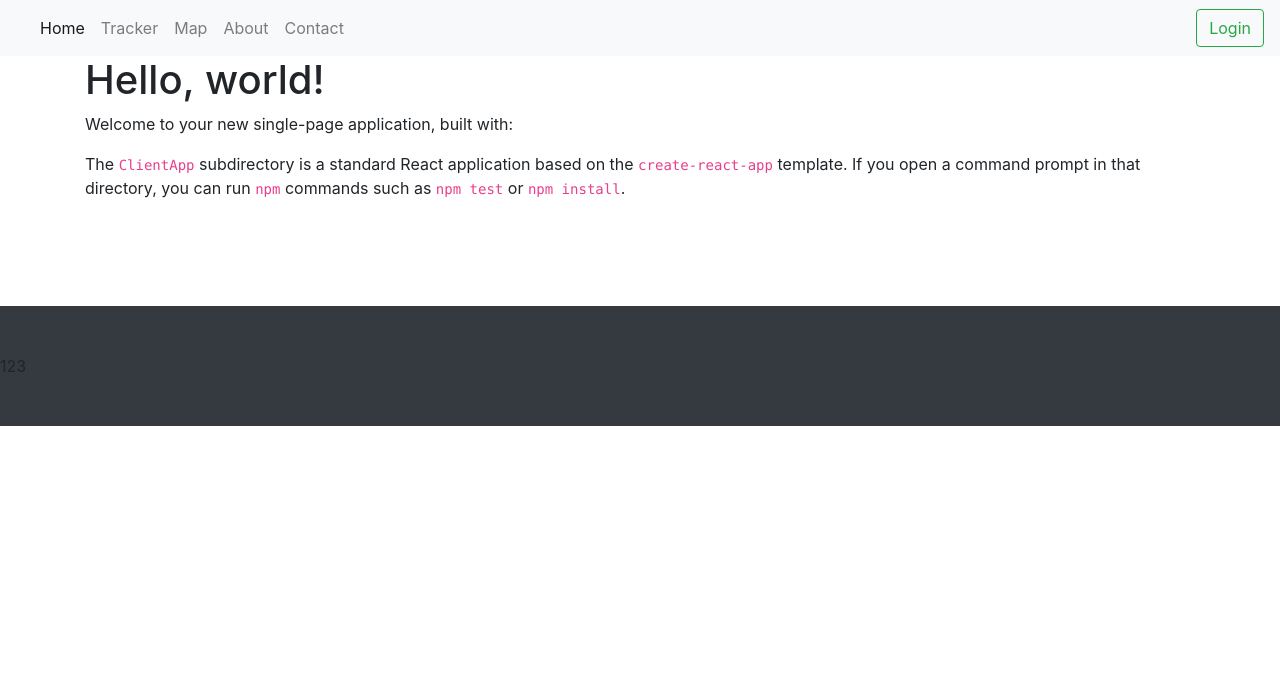
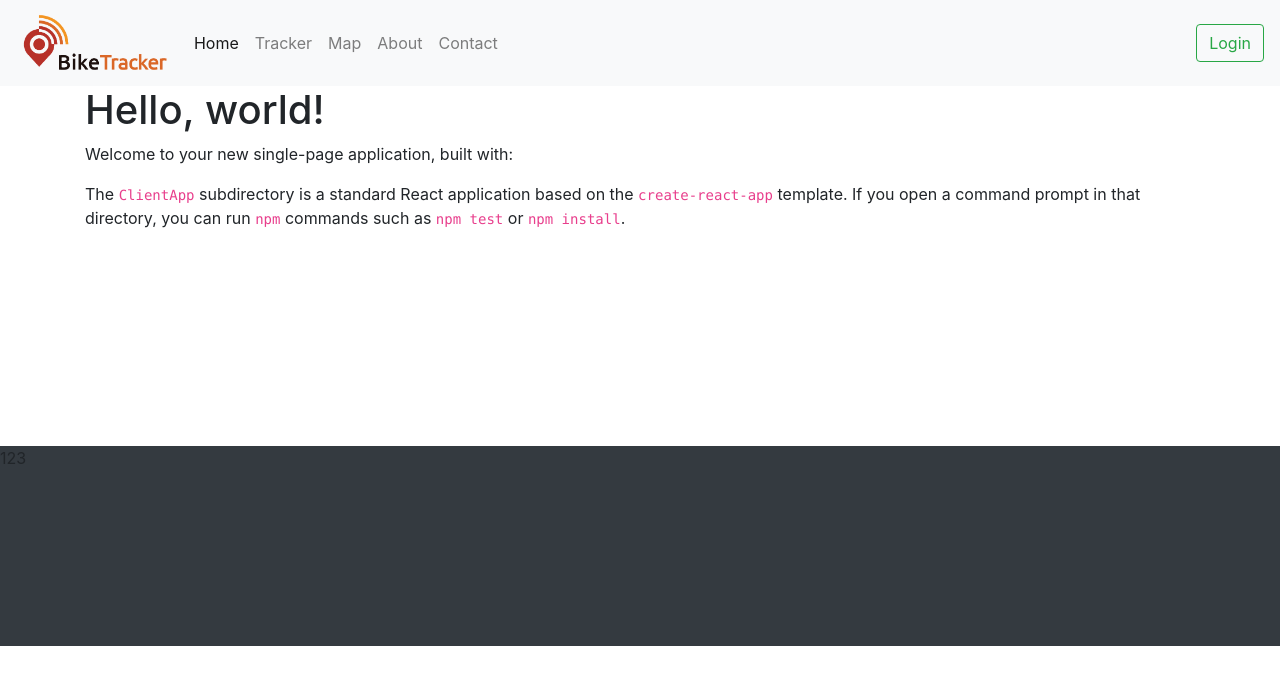
Before and after one commit to seb999/BTrackerR, a React (Create React App) app in the folder ClientApp/: page / in a window 1280 px wide. Shown: the top 684 px of the page. Built offline with nearby package versions, Linux system fonts and the light colour scheme.

Commit message:
from home

```diff
--- a/ClientApp/src/App.tsx
+++ b/ClientApp/src/App.tsx
@@ -69,6 +69,7 @@ class App extends React.Component<Props, State>{
   }
 
   logoutUser = () =>{
+    this.props.addUserId("");
     let url = "/api/Account/Logout/";
     axios.get(url).then(res =>{
         console.log("logout done!")
@@ -81,6 +82,7 @@ class App extends React.Component<Props, State>{
         userEmal : ""
       }
     })
+
   }
 
   redirectTo = (p : Page)=>{
@@ -104,18 +106,18 @@ class App extends React.Component<Props, State>{
   public render() {
     return (
       <BrowserRouter>
-      <div>
+      <div className="wrap">
+      {this.state.redirectTo != undefined && <Redirect to={this.state.redirectTo} />}
         <NavMenu user={this.state.user} redirectTo={this.redirectTo} />
         <div className="container">
           <Switch>
             <Route exact path='/' component={Home} />
-            <Route exact path='/Home' component={Home} />
-            <Route exact path='/login' render={props => <Login {...props} logUser={this.logUser} isLogged={this.state.isLogged} />} />
-            <Route exact path='/tracker' component={Tracker} render={props => <Tracker {...props} redirectTo={this.redirectTo} />} />
-            {this.state.redirectTo != undefined && <Redirect to={this.state.redirectTo} />}
+            <Route exact path='/Login' render={props => <Login {...props} logUser={this.logUser} isLogged={this.state.isLogged} />} />
+            <Route exact path='/Tracker' render={props => <Tracker {...props} redirectTo={this.redirectTo} />} />
+
           </Switch>
         </div>
-        <div id="push"></div>
+        <div id="push" className="push"></div>
         <Footer />
       </div>
       </BrowserRouter>
@@ -127,9 +129,8 @@ class App extends React.Component<Props, State>{
 const mapDispatchToProps = (dispatch:Dispatch) => {
   return {
     //we add this function to our props
-    addUserId: (userId:string) => {dispatch({type: 'ADD_USER_ID', userId : userId})}
+    addUserId: (userId:string) => {dispatch({type: 'SET_USER_ID', userId : userId})}
   }
 }
 
 export default connect(null ,mapDispatchToProps)(App);
-//export default (App);
--- a/ClientApp/src/components/Footer.tsx
+++ b/ClientApp/src/components/Footer.tsx
@@ -4,7 +4,7 @@ class Footer extends React.Component{
 
     render(){
         return(
-            <footer className="py-5 bg-dark">123</footer>
+            <footer className="bg-dark page-footer footer">123</footer>
         )
     }
 
--- a/ClientApp/src/components/Login.tsx
+++ b/ClientApp/src/components/Login.tsx
@@ -13,11 +13,14 @@ interface State {
 
 class Login extends React.Component<Props, State>{
     constructor(props: any) {
+
         super(props)
         this.state = {
              userLogin : "",
              userPassword: "",
              rememberMe:false};
+
+             console.log("Login page constructor")
       }
 
     handleChange = (e:any) => {
--- a/ClientApp/src/components/NavMenu.tsx
+++ b/ClientApp/src/components/NavMenu.tsx
@@ -1,6 +1,6 @@
 import * as React from 'react';
-import { NavLink } from 'react-router-dom'
-// import logo from '../images/Logo.png'
+import { NavLink, Redirect } from 'react-router-dom'
+import logo from '../images/Logo.png'
 import './NavMenu.css';
 import {Page} from '../class/Enums'
 
@@ -10,18 +10,33 @@ interface Props {
 }
 
 interface State {
+    login : boolean,
+    logout : boolean
 }
 
 class NavMenu extends React.Component<Props, State> {
     constructor(props: any){
         super(props);
+
+        this.state = {
+            login : false,
+            logout : false,
+
+        }
     }
 
    login = ()=> {
-       this.props.redirectTo(Page.Login);
+       this.setState({
+           login : true,
+           logout : false
+       })
    }
 
    logout = () =>{
+        this.setState({
+            login : false,
+            logout : true
+        })
        this.props.redirectTo(Page.Logout);
    }
 
@@ -30,7 +45,7 @@ class NavMenu extends React.Component<Props, State> {
 
         <nav className="navbar navbar-expand-lg navbar-light bg-light">
             <a className="navbar-brand" href="/">
-                {/* <img src={logo} className="logo" /> */}
+                <img src={logo} className="logo" />
                 </a>
             <button className="navbar-toggler" type="button" data-toggle="collapse" data-target="#navbarSupportedContent" aria-controls="navbarSupportedContent" aria-expanded="false" aria-label="Toggle navigation">
             <span className="navbar-toggler-icon"></span>
@@ -61,6 +76,9 @@ class NavMenu extends React.Component<Props, State> {
                     </li>
 
                 </ul>
+                {this.state.login && <Redirect to="/Login" />}
+                {this.state.logout && <Redirect to="/" />}
+
                 {!this.props.user.userEmal &&
                     <div className="my-0 my-lg-0 md-3">
                     <button className="btn btn-outline-success my-2 my-sm-0" onClick={this.login}>Login</button>
--- a/ClientApp/src/index.css
+++ b/ClientApp/src/index.css
@@ -2,18 +2,23 @@ body {
   margin: 0;
   padding: 0;
   font-family: sans-serif;
+  height: 100%;
 }
 
-#wrap {
+html {
+  height: 100%;
+}
+
+.wrap {
   min-height: 100%;
   height: auto !important;
   height: 100%;
   /* Negative indent footer by it's height */
-  margin: 0 auto -90px;
+  margin: 0 auto -200px;
 }
 
 /* Set the fixed height of the footer here */
-#push,
-#footer {
-  height: 90px;
+.push,
+.footer {
+  height: 200px;
 }
--- a/ClientApp/src/reducers/rootReducer.tsx
+++ b/ClientApp/src/reducers/rootReducer.tsx
@@ -8,12 +8,14 @@ const initState = {
     ]
 }
 const rootReducer = (state=initState, action:any) =>{
-    if (action.type ==='ADD_USER_ID') {
+    console.log(action.userId);
+    if (action.type ==='SET_USER_ID') {
         return {
             ...state,
             userId : action.userId
         }
     }
+
     return state;
 }
 
```
